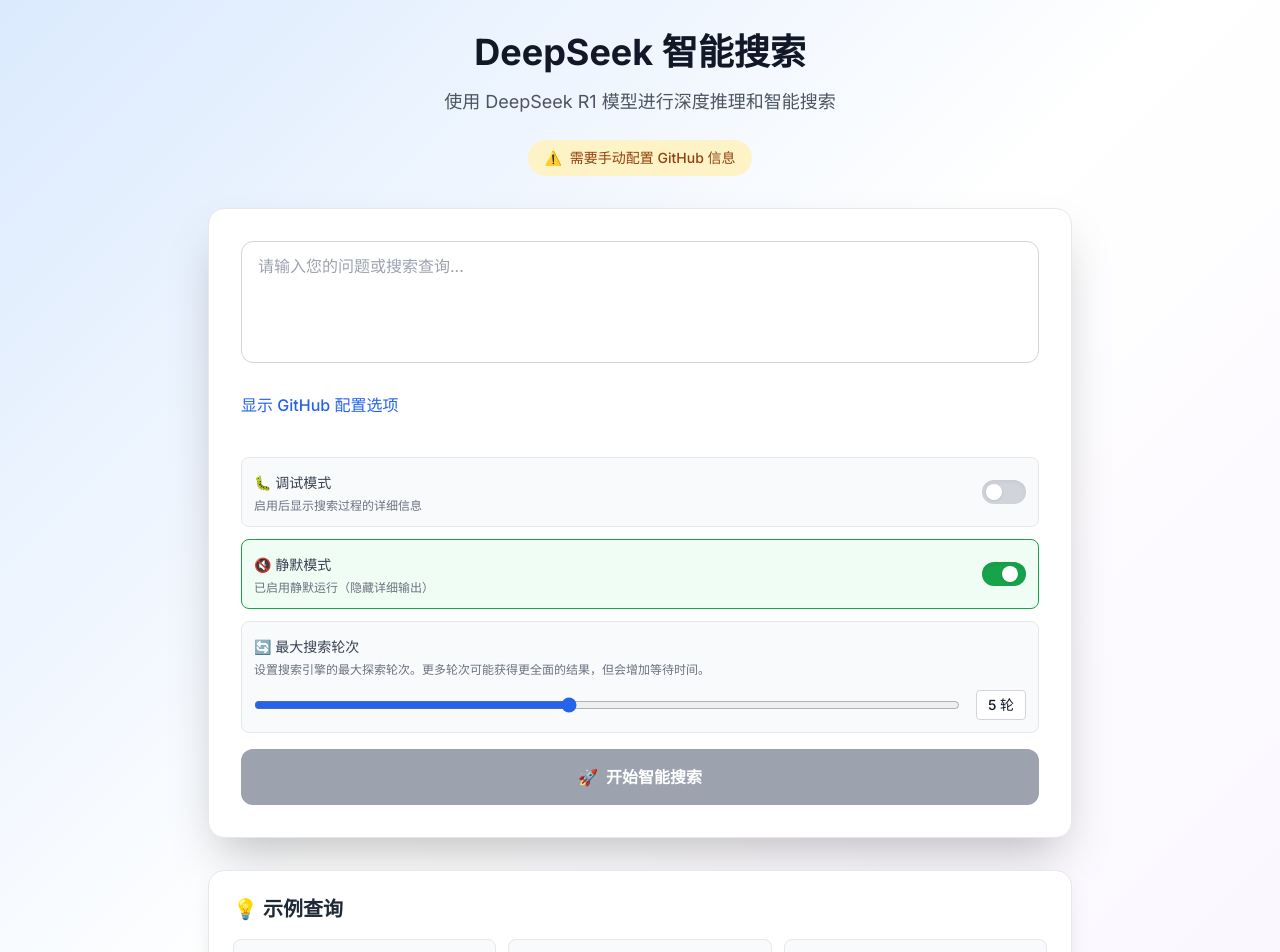
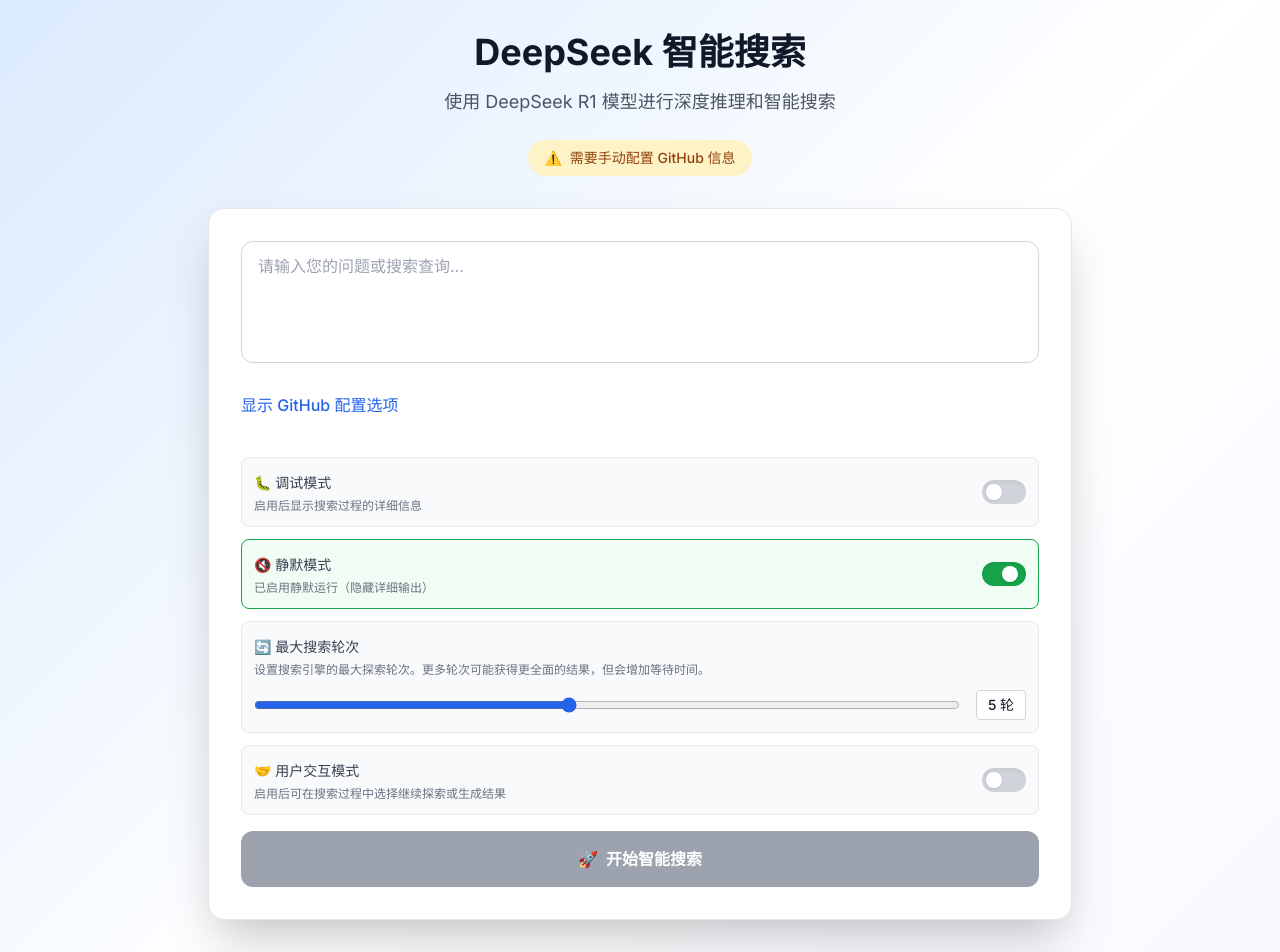
Before and after one commit to 8ty/deepseek-search-agent, a Next.js app in the folder frontend/: page / in a window 1280 px wide. Shown: the top 952 px of the page. Built offline with nearby package versions, Linux system fonts and the light colour scheme.

Commit message:
新增用户交互模式开关，优化用户体验，允许用户在搜索过程中进行决策，更新相关状态传递逻辑。

```diff
--- a/frontend/src/app/page.tsx
+++ b/frontend/src/app/page.tsx
@@ -19,6 +19,7 @@
   const [silentMode, setSilentMode] = useState(true); // 默认启用静默模式
   const [maxRounds, setMaxRounds] = useState(5); // 新增：最大迭代次数设定
   const [showAdvancedOptions, setShowAdvancedOptions] = useState(false); // 新增：高级选项显示状态
+  const [enableUserInteraction, setEnableUserInteraction] = useState(false); // 新增：用户交互模式
 
   // 从 localStorage 加载设置
   useEffect(() => {
@@ -72,7 +73,8 @@
         max_rounds: maxRounds,
         include_scraping: true,
         debug_mode: debugMode, // 传递debug模式状态
-        silent_mode: silentMode // 传递静默模式状态
+        silent_mode: silentMode, // 传递静默模式状态
+        enable_user_interaction: enableUserInteraction // 传递用户交互模式状态
       };
 
       // 如果环境变量未配置且用户提供了手动配置
@@ -490,6 +492,73 @@
                 </div>
               </div>
             </div>
+
+            {/* 用户交互模式开关 */}
+            <div className="flex items-center justify-between p-3 bg-gray-50 rounded-lg border"
+                 style={{
+                   display: 'flex',
+                   alignItems: 'center',
+                   justifyContent: 'space-between',
+                   padding: '12px',
+                   backgroundColor: enableUserInteraction ? '#eff6ff' : '#f9fafb',
+                   borderRadius: '8px',
+                   border: enableUserInteraction ? '1px solid #3b82f6' : '1px solid #e5e7eb'
+                 }}>
+              <div>
+                <label className="text-sm font-medium text-gray-700"
+                       style={{
+                         fontSize: '0.875rem',
+                         fontWeight: '500',
+                         color: '#374151'
+                       }}>
+                  🤝 用户交互模式
+                </label>
+                <p className="text-xs text-gray-500 mt-1"
+                   style={{
+                     fontSize: '0.75rem',
+                     color: '#6b7280',
+                     marginTop: '4px'
+                   }}>
+                  {enableUserInteraction ? '已启用：搜索达到最大轮次时等待您的指示' : '启用后可在搜索过程中选择继续探索或生成结果'}
+                </p>
+              </div>
+              <label className="relative inline-flex items-center cursor-pointer">
+                <input
+                  type="checkbox"
+                  className="sr-only"
+                  checked={enableUserInteraction}
+                  onChange={(e: React.ChangeEvent<HTMLInputElement>) => setEnableUserInteraction(e.target.checked)}
+                />
+                <div
+                  className={`w-11 h-6 rounded-full shadow-inner transition-colors ${
+                    enableUserInteraction ? 'bg-blue-500' : 'bg-gray-300'
+                  }`}
+                  style={{
+                    width: '44px',
+                    height: '24px',
+                    borderRadius: '12px',
+                    backgroundColor: enableUserInteraction ? '#3b82f6' : '#d1d5db',
+                    transition: 'background-color 0.2s'
+                  }}
+                >
+                  <div
+                    className={`w-4 h-4 bg-white rounded-full shadow transform transition-transform ${
+                      enableUserInteraction ? 'translate-x-6' : 'translate-x-1'
+                    }`}
+                    style={{
+                      width: '16px',
+                      height: '16px',
+                      backgroundColor: 'white',
+                      borderRadius: '8px',
+                      boxShadow: '0 1px 3px rgba(0, 0, 0, 0.1)',
+                      transform: enableUserInteraction ? 'translateX(20px)' : 'translateX(4px)',
+                      transition: 'transform 0.2s',
+                      marginTop: '4px'
+                    }}
+                  />
+                </div>
+              </label>
+            </div>
           </div>
 
           {/* 搜索按钮 */}
```
